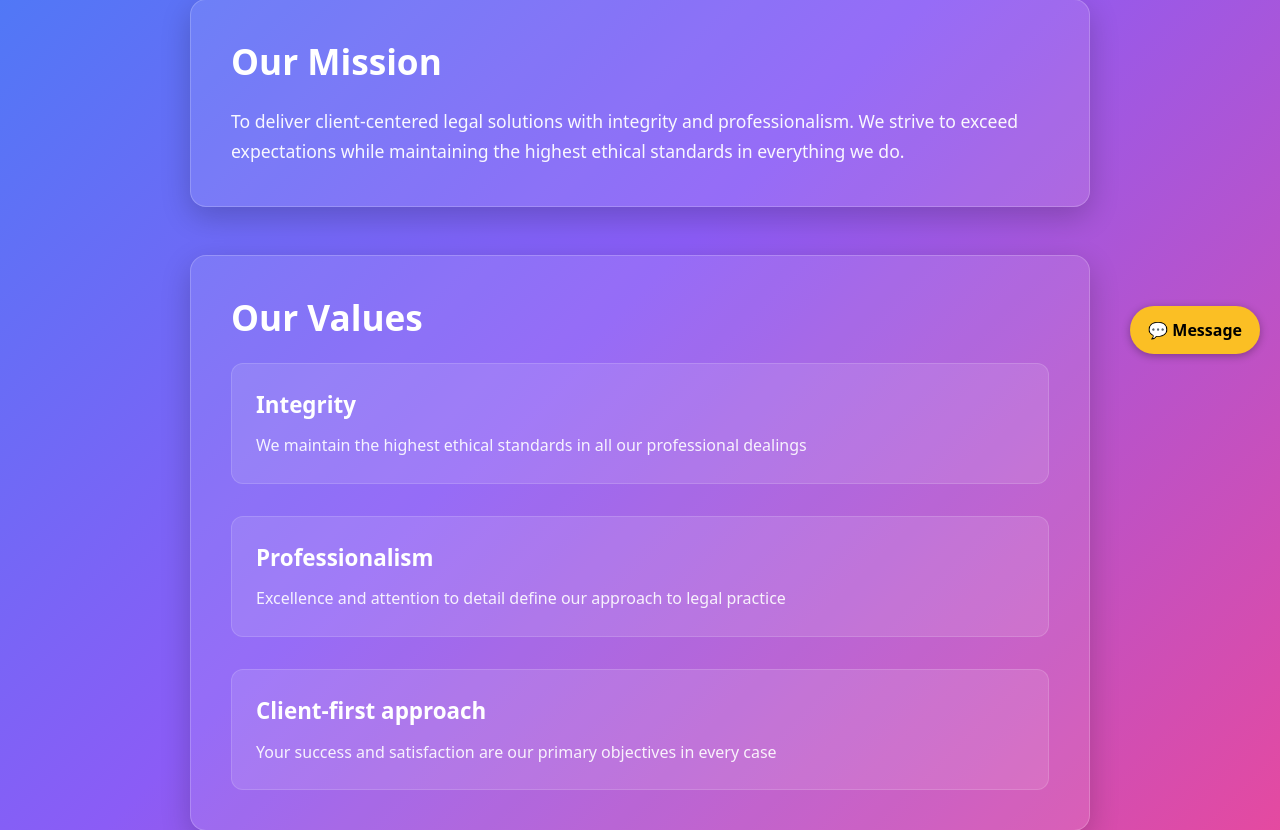
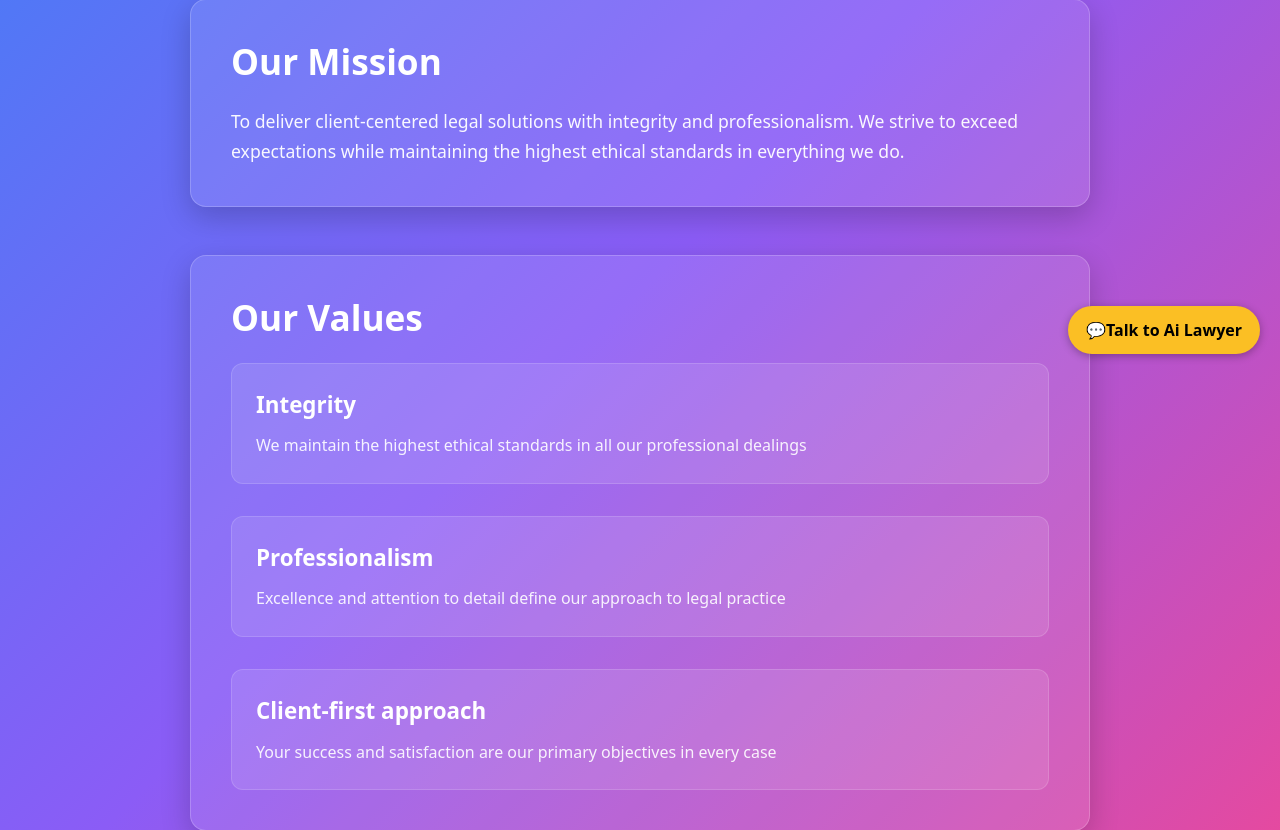
Before and after one commit to yourkrishna5/oxford_law_firm, a Django app: page /about/ in a window 1280 px wide. Shown: the part 426-1256 px from the top of the page. Run offline with Django 5.2, Linux system fonts and the light colour scheme.

Commit message:
Update base.html

```diff
--- a/main/templates/base.html
+++ b/main/templates/base.html
@@ -313,7 +313,7 @@
   </script>
 
 <!-- Floating Chat Button -->
-  <div id="chat-button">💬 Message</div>
+  <div id="chat-button">💬Talk to Ai Lawyer</div>
 
   <!-- Chat Window -->
   <div id="chat-window">
```
